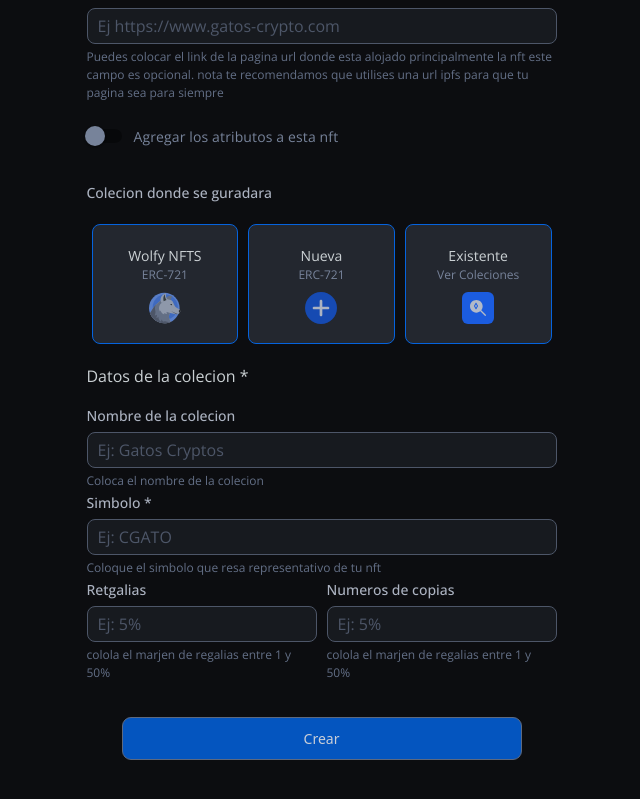
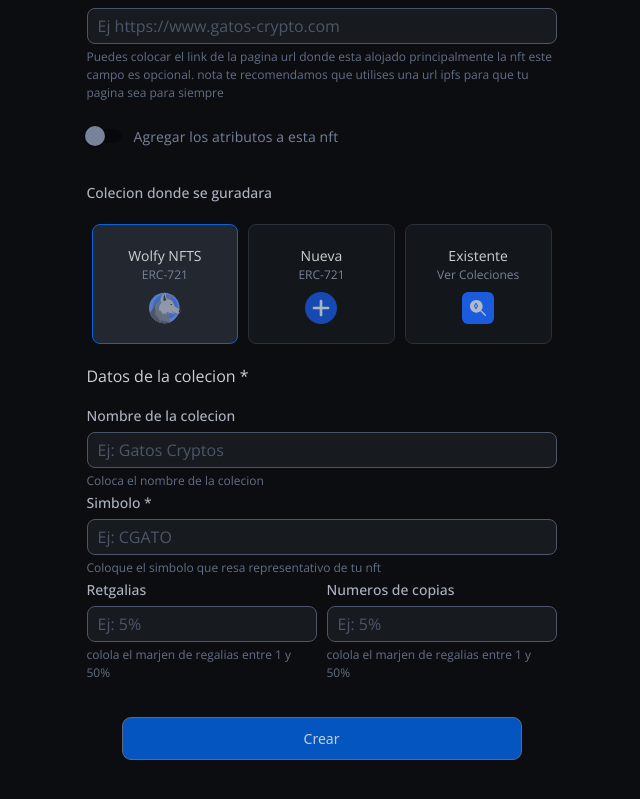
Before and after one commit to angeleesc/wolfy-marketplace-3.0-js, a React (Create React App) app: page /create-new-nft in a window 1280 px wide. Shown: the part 1012-1811 px from the top of the page, without its empty margins (131-771 px from the left). Built offline with nearby package versions, Linux system fonts and the light colour scheme.

Commit message:
colecntion option

```diff
--- a/src/components/form-controls/inputs/ArrayFieldsReactHookForm.jsx
+++ b/src/components/form-controls/inputs/ArrayFieldsReactHookForm.jsx
@@ -23,8 +23,8 @@ export default function ArrayFieldsReactHookForm({
 
   let isOk = true;
 
-  console.log("obscervando");
-  console.log(atributesWacth);
+  // console.log("obscervando");
+  // console.log(atributesWacth);
 
   atributesWacth.map((atribute) => {
     if (atribute.key && atribute.key != "") {
@@ -40,7 +40,7 @@ export default function ArrayFieldsReactHookForm({
     }
   });
 
-  console.log(isOk);
+  // console.log(isOk);
 
   return (
     <div className="array-fields-container">
--- a/src/template/pages/Mint/MintNftForm.jsx
+++ b/src/template/pages/Mint/MintNftForm.jsx
@@ -13,7 +13,10 @@ import DatePikckerReacDP from "../../../components/form-controls/pickers/DatePik
 import FileDropZone from "../../../components/form-controls/drop-zone/FileDropZone";
 import { Controller, useFieldArray, useForm } from "react-hook-form";
 import { preventScroll } from "../../../controllers/domController";
-import { saleMethod } from "../../../helpers/global-constants";
+import {
+  collectionsOptions,
+  saleMethod,
+} from "../../../helpers/global-constants";
 import ArrayFieldsReactHookForm from "../../../components/form-controls/inputs/ArrayFieldsReactHookForm";
 
 export default function MintNftForm() {
@@ -31,16 +34,13 @@ export default function MintNftForm() {
       salesMethod: saleMethod.sales,
       isAddPropieties: false,
       nftsAtributes: [{ key: "", nftValue: "" }],
+      colectionOptions: collectionsOptions.wolfy,
     },
   });
 
   const isPutOnMarketPlaceWacht = watch("isPutOnMarketplace");
   const saleMethodWacth = watch("salesMethod");
   const isAddAtributeWacht = watch("isAddPropieties");
-
-  let allChekOk = true;
-
-  console.log(allChekOk);
 
   // console.log(nftsAtributesWacth)
 
@@ -216,27 +216,58 @@ export default function MintNftForm() {
         </div>
 
         <Controller
-          name="colectionOption"
+          name="colectionOptions"
           control={control}
-          render={() => (
+          render={({ field: { name, onChange, value: opValue } }) => (
             <div className="my-[15px]">
               <div className="grid grid-cols-3">
-                <button className="boton-group-box " type="button">
-                  <div className="botom-group-body boton-box-active">
+                <button
+                  className="boton-group-box"
+                  onClick={() => {
+                    onChange(collectionsOptions.wolfy);
+                  }}
+                  type="button"
+                >
+                  <div
+                    className={`botom-group-body ${
+                      opValue === collectionsOptions.wolfy && "boton-box-active"
+                    }`}
+                  >
                     <h4>Wolfy NFTS</h4>
                     <span>ERC-721</span>
                     <Logo />
                   </div>
                 </button>
-                <button className="boton-group-box" type="button">
-                  <div className="botom-group-body boton-box-active">
+                <button
+                  className="boton-group-box"
+                  type="button"
+                  onClick={() => {
+                    onChange(collectionsOptions.new);
+                  }}
+                >
+                  <div
+                    className={`botom-group-body ${
+                      opValue === collectionsOptions.new && "boton-box-active"
+                    }`}
+                  >
                     <h4>Nueva</h4>
                     <span>ERC-721</span>
                     <CAdd />
                   </div>
                 </button>
-                <button className="boton-group-box" type="button">
-                  <div className="botom-group-body boton-box-active">
+                <button
+                  className="boton-group-box"
+                  type="button"
+                  onClick={() => {
+                    onChange(collectionsOptions.existing);
+                  }}
+                >
+                  <div
+                    className={`botom-group-body ${
+                      opValue === collectionsOptions.existing &&
+                      "boton-box-active"
+                    }`}
+                  >
                     <h4>Existente</h4>
                     <span>Ver Coleciones</span>
                     <CSearch />
@@ -246,7 +277,6 @@ export default function MintNftForm() {
             </div>
           )}
         />
-
 
         <h3 className="my-[15px]">Datos de la colecion *</h3>
         <WTextFields
```
